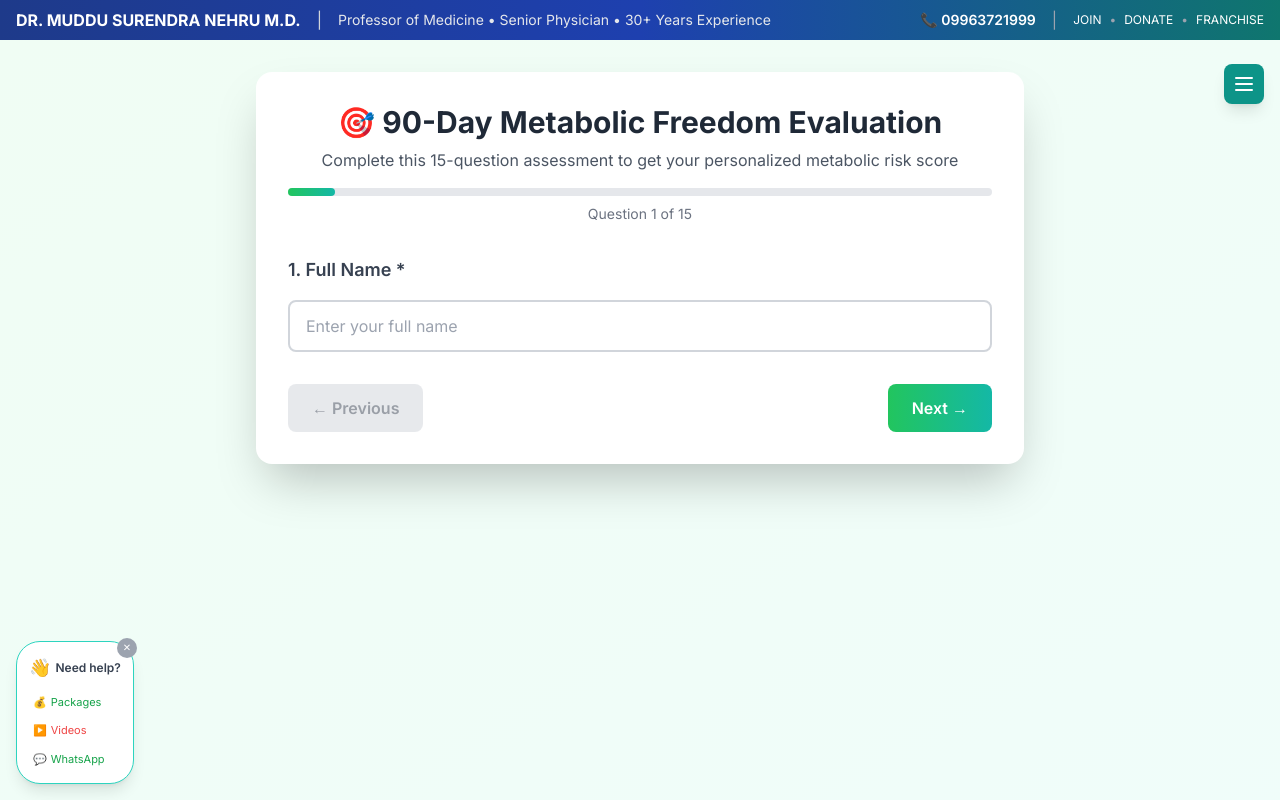
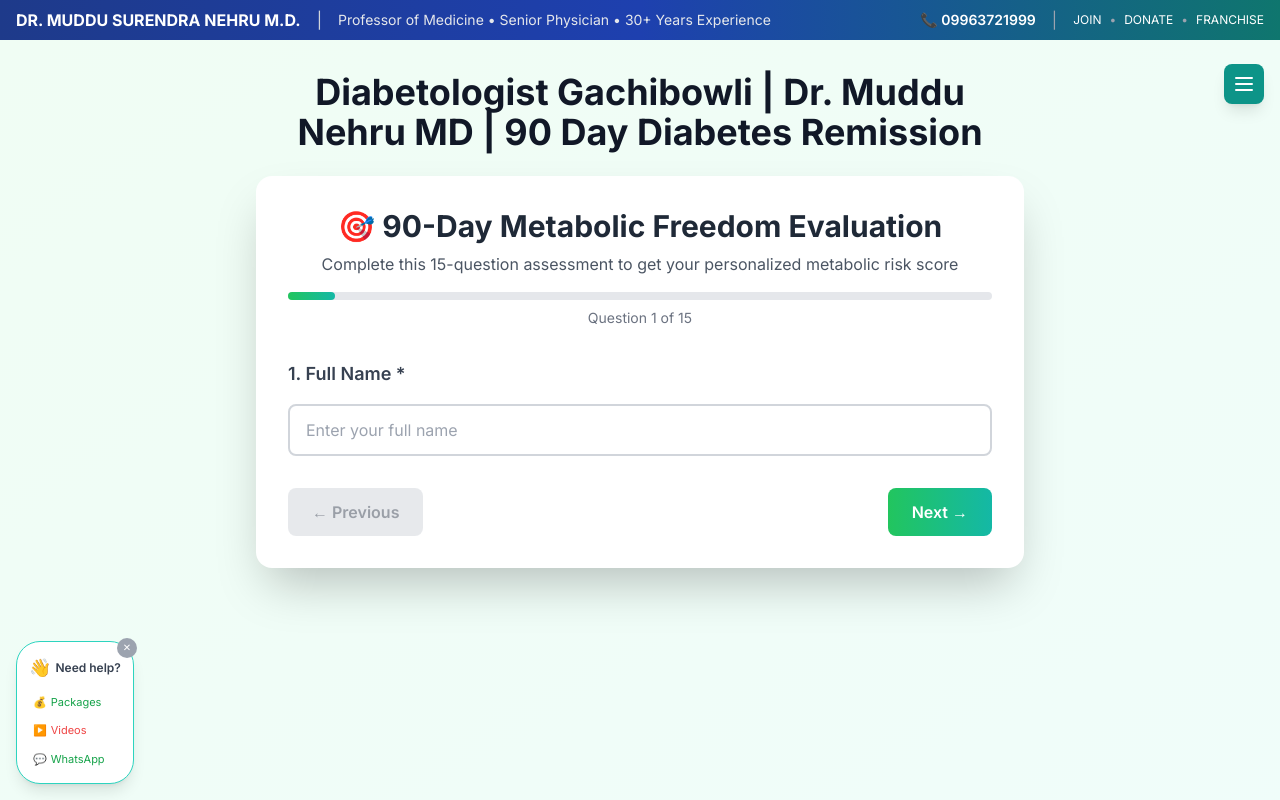
Before and after one commit to muddusurendranehru/DR-MUDDUS-MVP-MIRACLE-VALUE-PROPOSITION, a Next.js app in the folder web/: page / in a window 1280 px wide. Shown: the top 800 px of the page. Built offline with nearby package versions, Linux system fonts and the light colour scheme.

Commit message:
Add SEO H1 tag and FAQ schema for local SEO boost

```diff
--- a/web/app/layout.tsx
+++ b/web/app/layout.tsx
@@ -41,6 +41,23 @@ export default function RootLayout({
               },
               "telephone": "09963721999",
               "url": "https://dr-muddus-mvp-miracle-value-proposition-2l36.onrender.com"
+            })
+          }}
+        />
+        <script
+          type="application/ld+json"
+          dangerouslySetInnerHTML={{
+            __html: JSON.stringify({
+              "@context": "https://schema.org",
+              "@type": "FAQPage",
+              "mainEntity": [{
+                "@type": "Question",
+                "name": "Diabetes reversal cost Gachibowli?",
+                "acceptedAnswer": {
+                  "@type": "Answer",
+                  "text": "₹999 Metabolic Risk Calculator + 90 Day Program"
+                }
+              }]
             })
           }}
         />
--- a/web/components/LeadScoringForm.tsx
+++ b/web/components/LeadScoringForm.tsx
@@ -265,11 +265,16 @@ export default function LeadScoringForm() {
   return (
     <div className="min-h-screen bg-gradient-to-br from-green-50 to-teal-50 py-8 px-4">
       <div className="max-w-3xl mx-auto">
+        {/* SEO H1 - Above Calculator/Form */}
+        <h1 className="text-2xl md:text-3xl lg:text-4xl font-bold text-gray-900 text-center mb-6 px-4">
+          Diabetologist Gachibowli | Dr. Muddu Nehru MD | 90 Day Diabetes Remission
+        </h1>
+
         <div className="bg-white rounded-2xl shadow-2xl p-6 md:p-8">
           <div className="text-center mb-8">
-            <h1 className="text-2xl md:text-3xl font-bold text-gray-800 mb-2">
+            <h2 className="text-2xl md:text-3xl font-bold text-gray-800 mb-2">
               🎯 90-Day Metabolic Freedom Evaluation
-            </h1>
+            </h2>
             <p className="text-gray-600">
               Complete this 15-question assessment to get your personalized metabolic risk score
             </p>
```
